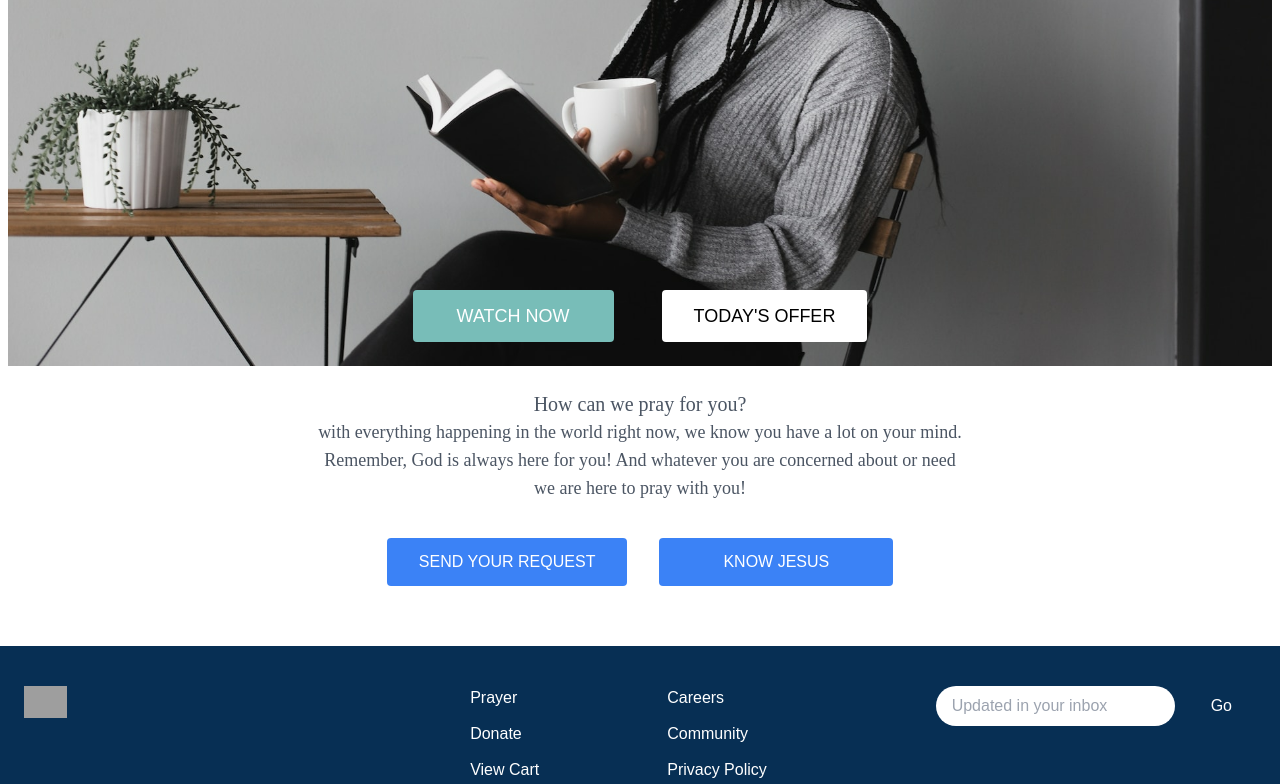
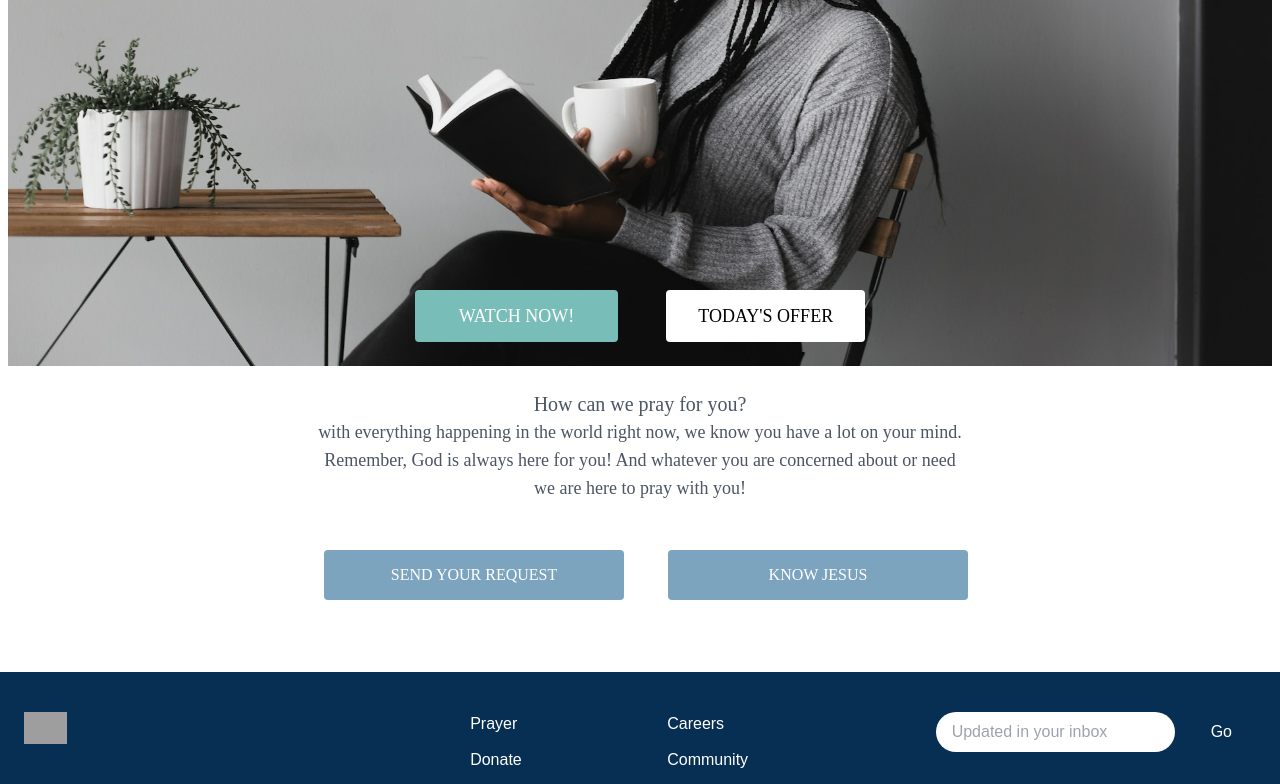
Before and after one commit to Fortzy05/Laurabon-foundation-2.0, a React (Vite) app: page / in a window 1280 px wide. Shown: the part 477-1261 px from the top of the page. Built offline with nearby package versions, Linux system fonts and the light colour scheme; grey boxes are pictures that could not be loaded.

Commit message:
body styling

```diff
--- a/src/Components/Body.jsx
+++ b/src/Components/Body.jsx
@@ -6,15 +6,15 @@ function Body() {
   return (
     <section className="">
       <div className="relative px-2">
-        <img className="w-full h-auto" src={bodyImage} alt="" />
+        <img className="w-full h-full" src={bodyImage} alt="" />
         <div className="absolute bottom-0 left-0 right-0 flex justify-center space-x-4 p-6 md:space-x-12">
           <button
             href="#"
-            className="py-2 px-4 hover:bg-green-400 rounded text-white bg-[#78BDB8] md:text-lg md:uppercase md:px-11 md:py-3"
+            className="pt-[6px] font-serif pb-[5px] px-[9px] uppercase text-xs hover:bg-green-400 rounded text-white bg-[#78BDB8] md:text-lg md:uppercase md:px-11 md:py-3"
           >
-            Watch Now
+            Watch Now!
           </button>
-          <button className="rounded hover:bg-gray-300 bg-white text-sm px-4 py-2 md:text-lg md:uppercase md:px-8 md:py-3">
+          <button className="rounded pt-[6px] font-serif pb-[5px] px-[9px] text-xs hover:bg-gray-300 bg-white md:text-lg uppercase md:px-8 md:py-3">
             Today's Offer
           </button>
         </div>
--- a/src/Components/BodyText.jsx
+++ b/src/Components/BodyText.jsx
@@ -16,11 +16,11 @@ export default function BodyText() {
           </span>
           <span className="text-center">we are here to pray with you!</span>
         </p>
-        <div className="flex gap-5 space-x-3 justify-center p-2 py-9">
-          <button className="rounded text-white hover:bg-blue-300 bg-blue-500 text-sm px-4 py-2 md:text-base md:uppercase md:px-8 md:py-3">
+        <div className="flex md:flex-row flex-col gap-5 space-x-3 justify-center p-2 py-9">
+          <button className="rounded text-white hover:bg-blue-300 bg-[#7CA4BF] font-serif text-base uppercase px-[30px] py-[13px] min-w-[300px] m-3">
             send your request
           </button>
-          <button className="rounded text-white hover:bg-blue-300 bg-blue-500 text-sm px-8 py-2 md:text-base md:uppercase md:px-16 md:py-3">
+          <button className="rounded text-white hover:bg-blue-300 bg-[#7CA4BF] font-serif uppercase text-base  px-[30px] py-[13px] min-w-[300px] m-3">
             know Jesus
           </button>
         </div>
```
